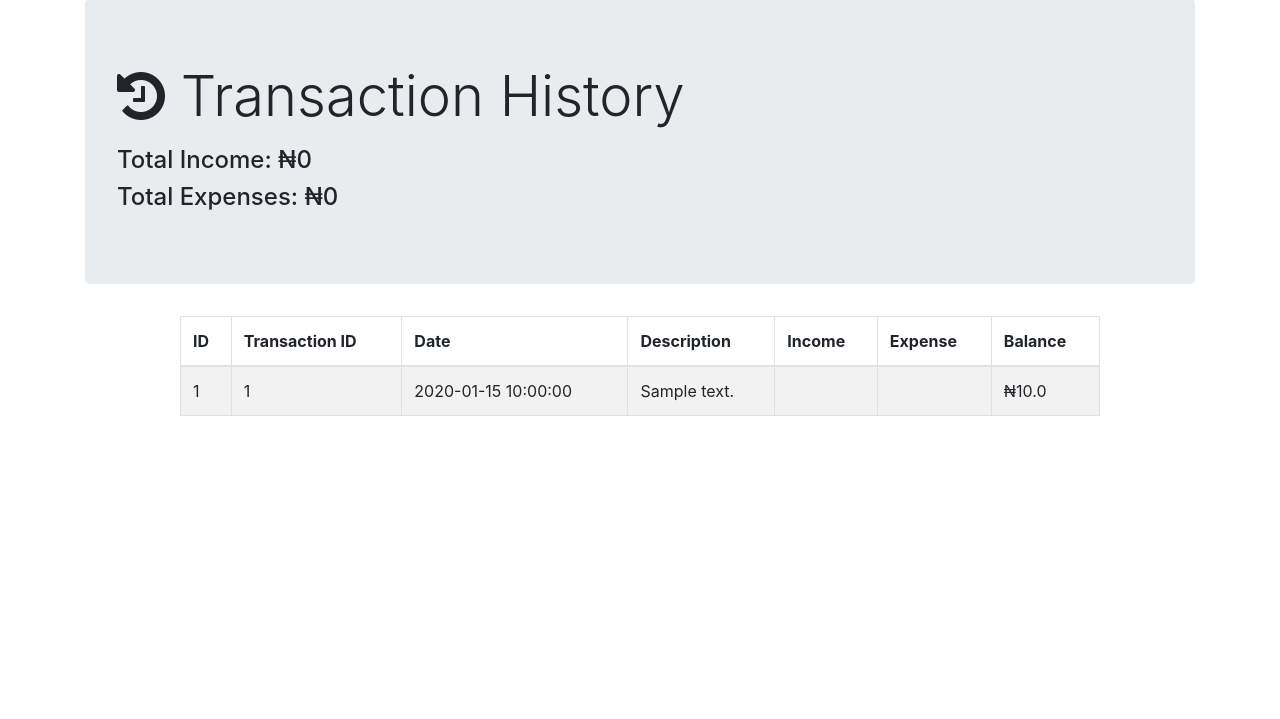
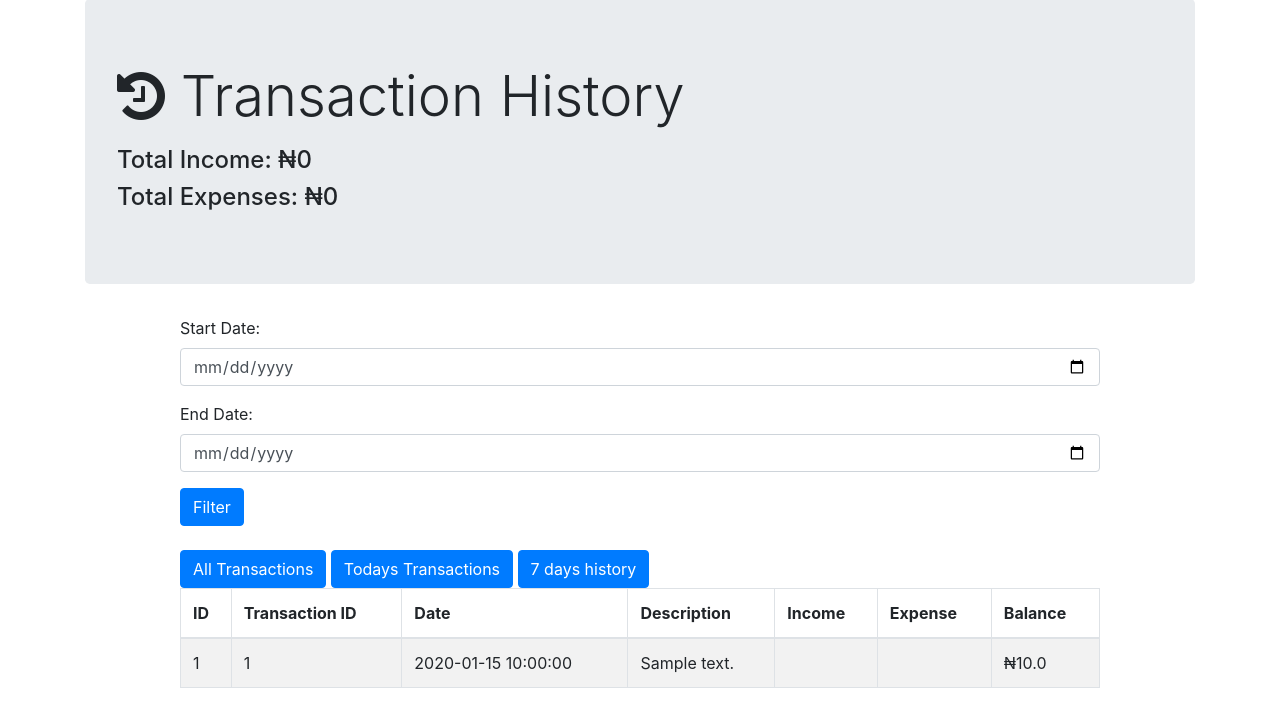
Before and after one commit to flyefe/Financial_Tracking_App, a Flask app: page /transaction-history in a window 1280 px wide. Shown: the part 81-800 px from the top of the page. Run offline with Flask 3, Linux system fonts and the light colour scheme; the first user in the database is signed in; tables that the repository leaves empty hold one stand-in row (Sample ...); some libraries are stand-ins or nearby versions.

Commit message:
modified

```diff
--- a/todo.txt
+++ b/todo.txt
@@ -43,3 +43,8 @@ goals
 <P>Your goal is to earn more per day and spend less per day</P>
 <p>You will also see all the amount you have in your various bank accounts</p>
 <P>You will see the amount you have left in each of these accoun</P>
+
+
+
+Features to be addes
+1. total amount spent per day
--- a/webapp/__init__.py
+++ b/webapp/__init__.py
@@ -12,8 +12,8 @@ def create_app():
     app.config['SECRET_KEY'] = 'secret'
     # app.config['SQLALCHEMY_DATABASE_URI'] = 'mysql+mysqlconnector://root:maestro@localhost/fintracker'
     # app.config['SQLALCHEMY_DATABASE_URI'] = 'postgresql://your-username:your-password@your-hostname:5432/your-database-name'
-    app.config['SQLALCHEMY_DATABASE_URI'] = 'postgresql://maestro:j49WApjiFDSZu1WJZADo4Q0qOBymDyNK@dpg-cl3gh4iuuipc738cmgjg-a.oregon-postgres.render.com/fintracker'
-
+    # app.config['SQLALCHEMY_DATABASE_URI'] = 'postgresql://maestro:j49WApjiFDSZu1WJZADo4Q0qOBymDyNK@dpg-cl3gh4iuuipc738cmgjg-a.oregon-postgres.render.com/fintracker'
+    app.config['SQLALCHEMY_DATABASE_URI'] = 'postgresql://postgres:maestro@localhost:5432/fintrack'
 
 
 
--- a/webapp/templates/history.html
+++ b/webapp/templates/history.html
@@ -13,6 +13,25 @@
 
 <div class="row mt-3">
     <div class="col-10 offset-1">
+        <!-- Date Filter Form -->
+        <form method="GET" action="{{ url_for('views.transactions_selected_range') }}">
+            <div class="form-group">
+                <label for="start_date">Start Date:</label>
+                <input type="date" class="form-control" id="start_date" name="start_date">
+            </div>
+            <div class="form-group">
+                <label for="end_date">End Date:</label>
+                <input type="date" class="form-control" id="end_date" name="end_date">
+            </div>
+            <button type="submit" class="btn btn-primary">Filter</button><br><br>
+            <a class="btn btn-primary" href="/transaction-history">All Transactions</a>
+            <a class="btn btn-primary" href="/transaction-history/today">Todays Transactions</a>
+            <a class="btn btn-primary" href="/transaction-history/last-7-days">7 days history</a>
+
+        </form>
+
+
+        {% if transactions %}
             <table class="table table-bordered table-striped">
                 <thead>
                     <tr>
@@ -39,6 +58,9 @@
                     {% endfor %}
                 </tbody>
             </table>
+        {% else %}
+            <p>No transactions</p>
+        {% endif %}
     </div>
 </div>
 {% endblock %}
--- a/webapp/views.py
+++ b/webapp/views.py
@@ -1,15 +1,25 @@
-from flask import Blueprint, render_template, redirect, request, url_for
+from flask import Blueprint, render_template, redirect, request, url_for, flash
 from flask_login import current_user, login_required
-from .models import Transactions
+from .models import Transactions, Users
 from . import db
-from flask import flash
-from flask import url_for
+from datetime import datetime, timedelta
+from sqlalchemy import func
+
 
 views = Blueprint('views', __name__)
 
 
 
 
+
+
+@views.route('/all-users')
+@login_required
+def all_users():
+    # Query users
+    users = Users.query.all()
+
+    return render_template("users.html", users=users, user=current_user)
 
 
 
@@ -31,6 +41,18 @@ def home():
 
      user_id = current_user.id  # Assuming current_user has an 'id' attribute
 
+       # Query total income and total expenses for the current date
+     today = datetime.now().date()
+     total_income_today = sum(transaction.amount for transaction in transactions
+                            if transaction.transaction_type == 'income' and transaction.transaction_date.date() == today)
+     total_expenses_today = sum(transaction.amount for transaction in transactions
+                            if transaction.transaction_type == 'expense' and transaction.transaction_date.date() == today)
+
+     seven_days_ago = datetime.now().date() - timedelta(days=7)
+     total_income_last_7_days = sum(transaction.amount for transaction in transactions
+                                if transaction.transaction_type == 'income' and seven_days_ago <= transaction.transaction_date.date() <= today)
+     total_expenses_last_7_days = sum(transaction.amount for transaction in transactions
+                                    if transaction.transaction_type == 'expense' and seven_days_ago <= transaction.transaction_date.date() <= today)
 
      transactions = Transactions.query.filter_by(user_id=user_id).all()
      latest_balance = Transactions.query.filter_by(user_id=user_id).order_by(Transactions.transaction_date.desc()).first()
@@ -39,7 +61,10 @@ def home():
      total_income = sum(transaction.amount for transaction in transactions if transaction.transaction_type == 'income')
      total_expenses = sum(transaction.amount for transaction in transactions if transaction.transaction_type == 'expense')
 
-     return render_template("dashboard.html", user = current_user, total_income=total_income, total_expenses=total_expenses, balance=balance)
+
+     return render_template("dashboard.html", user = current_user, total_income=total_income, total_expenses=total_expenses, balance=balance,
+                            total_expenses_today=total_expenses_today, total_income_today=total_income_today,
+                            total_expenses_last_7_days=total_expenses_last_7_days, total_income_last_7_days=total_income_last_7_days)
 
 @views.route('/profile')
 @login_required
@@ -47,32 +72,9 @@ def profile():
     return render_template("profile.html", user = current_user)
 
 
-
-# @views.route('/transaction-history')
-# @login_required
-# def transaction_history():
-#     # Query transactions
-#     user_id = current_user  # Replace with the user's ID
-#     # user_transactions = Transactions.query.filter_by(user_id=user_id).all()
-
-#     transactions = db.session.query(Transactions).filter_by(user_id=user_id).all()
-
-#     # Calculate total income and total expenses
-#     # total_income = sum(transaction.income for transaction in transactions)
-#     # total_expenses = sum(transaction.expense for transaction in transactions)
-
-#     total_income = db.session.query(Transactions).filter_by(user_id=user_id, transaction_type='Income').all()
-#     total_expenses = db.session.query(Transactions).filter_by(user_id=user_id, transaction_type='Expense').all()
-#     income = sum(transaction.amount for transaction in total_income)
-#     total_expenses  = sum(transaction.amount for transaction in total_expenses)
-
-#     print()
-#     # pritnt(trhansactions=user_transactions, total_income=total_income, total_expenses=total_expenses)
-#     return render_template('history.html', transactions=transactions, total_income=total_income, total_expenses=total_expenses,)
-
 @views.route('/transaction-history')
 @login_required
-def transaction_history():
+def all_transactions():
     # Query transactions
     user_id = current_user.id  # Assuming current_user has an 'id' attribute
 
@@ -85,3 +87,114 @@ def transaction_history():
 
     # global total_income, total_expenses
     return render_template('history.html', transactions=transactions, total_income=total_income, total_expenses=total_expenses, user=current_user)
+
+# All todays transactions
+@views.route('/transaction-history/today', methods=['GET'])
+@login_required
+def transactions_today():
+    user_id = current_user.id
+    end_date = datetime.now().date()
+    start_date = end_date
+    transactions = Transactions.query.filter(
+        Transactions.user_id == user_id,
+        func.date(Transactions.transaction_date).between(start_date, end_date)
+    ).all()
+    total_income = sum(transaction.amount for transaction in transactions if transaction.transaction_type == 'income')
+    total_expenses = sum(transaction.amount for transaction in transactions if transaction.transaction_type == 'expense')
+    return render_template('history.html', transactions=transactions, total_income=total_income, total_expenses=total_expenses, user=current_user)
+
+@views.route('/transaction-history/last-7-days', methods=['GET'])
+@login_required
+def transactions_last_7_days():
+    user_id = current_user.id
+    end_date = datetime.now().date()
+    start_date = end_date - timedelta(days=6)
+    transactions = Transactions.query.filter(
+        Transactions.user_id == user_id,
+        func.date(Transactions.transaction_date).between(start_date, end_date)
+    ).all()
+    total_income = sum(transaction.amount for transaction in transactions if transaction.transaction_type == 'income')
+    total_expenses = sum(transaction.amount for transaction in transactions if transaction.transaction_type == 'expense')
+    return render_template('history.html', transactions=transactions, total_income=total_income, total_expenses=total_expenses, user=current_user)
+
+
+# Select date range
+# @views.route('/transaction-history/selected-range', methods=['GET'])
+# @login_required
+# def transactions_selected_range():
+#     user_id = current_user.id
+#     start_date = request.args.get('start_date')
+#     end_date = request.args.get('end_date')
+
+
+
+#     # Parse dates into datetime objects if provided
+#     if start_date:
+#         start_date = datetime.strptime(start_date, '%Y-%m-%d').date()
+#     if end_date:
+#         end_date = datetime.strptime(end_date, '%Y-%m-%d').date()
+
+
+#      # Ensure that the date range is valid
+#     user_registration_date = Users.query.filter_by(id=user_id).first().date_joined.date()
+
+#     if start_date < user_registration_date:
+#         start_date = user_registration_date
+
+
+#     if end_date < start_date:
+#         end_date = start_date
+
+#     if end_date < start_date
+
+#     transactions = Transactions.query.filter(
+#         Transactions.user_id == user_id,
+#         func.date(Transactions.transaction_date).between(start_date, end_date)
+#     ).all()
+
+#     total_income = sum(transaction.amount for transaction in transactions if transaction.transaction_type == 'income')
+#     total_expenses = sum(transaction.amount for transaction in transactions if transaction.transaction_type == 'expense')
+
+
+#     return render_template('history.html', transactions=transactions, total_income=total_income, total_expenses=total_expenses, user=current_user)
+# Select date range
+@views.route('/transaction-history/selected-range', methods=['GET'])
+@login_required
+def transactions_selected_range():
+    user_id = current_user.id
+    start_date = request.args.get('start_date')
+    end_date = request.args.get('end_date')
+
+    # Parse dates into datetime objects if provided
+    if start_date:
+        start_date = datetime.strptime(start_date, '%Y-%m-%d').date()
+    else:
+        # Set a default start date if it's empty
+        start_date = datetime.min.date()
+
+    if end_date:
+        end_date = datetime.strptime(end_date, '%Y-%m-%d').date()
+    else:
+        end_date = datetime.max.date()
+
+    # Ensure that the date range is valid
+    user_registration_date = Users.query.filter_by(id=user_id).first().date_joined.date()
+
+    if start_date < user_registration_date:
+        start_date = user_registration_date
+
+    if end_date < start_date:
+        end_date = start_date
+
+    transactions = Transactions.query.filter(
+        Transactions.user_id == user_id,
+        func.date(Transactions.transaction_date).between(start_date, end_date)
+    ).all()
+
+     # Calculate total income and total expenses for the date range
+    # total_income = sum(transaction.amount for transaction in transactions if transaction.transaction_type == 'income')
+    # total_expenses = sum(transaction.amount for transaction in transactions if transaction.transaction_type == 'expense')
+    total_income = sum(transaction.amount for transaction in transactions if transaction.transaction_type == 'income')
+    total_expenses = sum(transaction.amount for transaction in transactions if transaction.transaction_type == 'expense')
+
+    return render_template('history.html', transactions=transactions, total_income=total_income, total_expenses=total_expenses, user=current_user)
```
Also changed, not shown: webapp/templates/dashboard.html (+16 -0 lines), webapp/templates/users.html (added, +34 -0 lines). Lines whose indentation alone changed are shown as unchanged.
